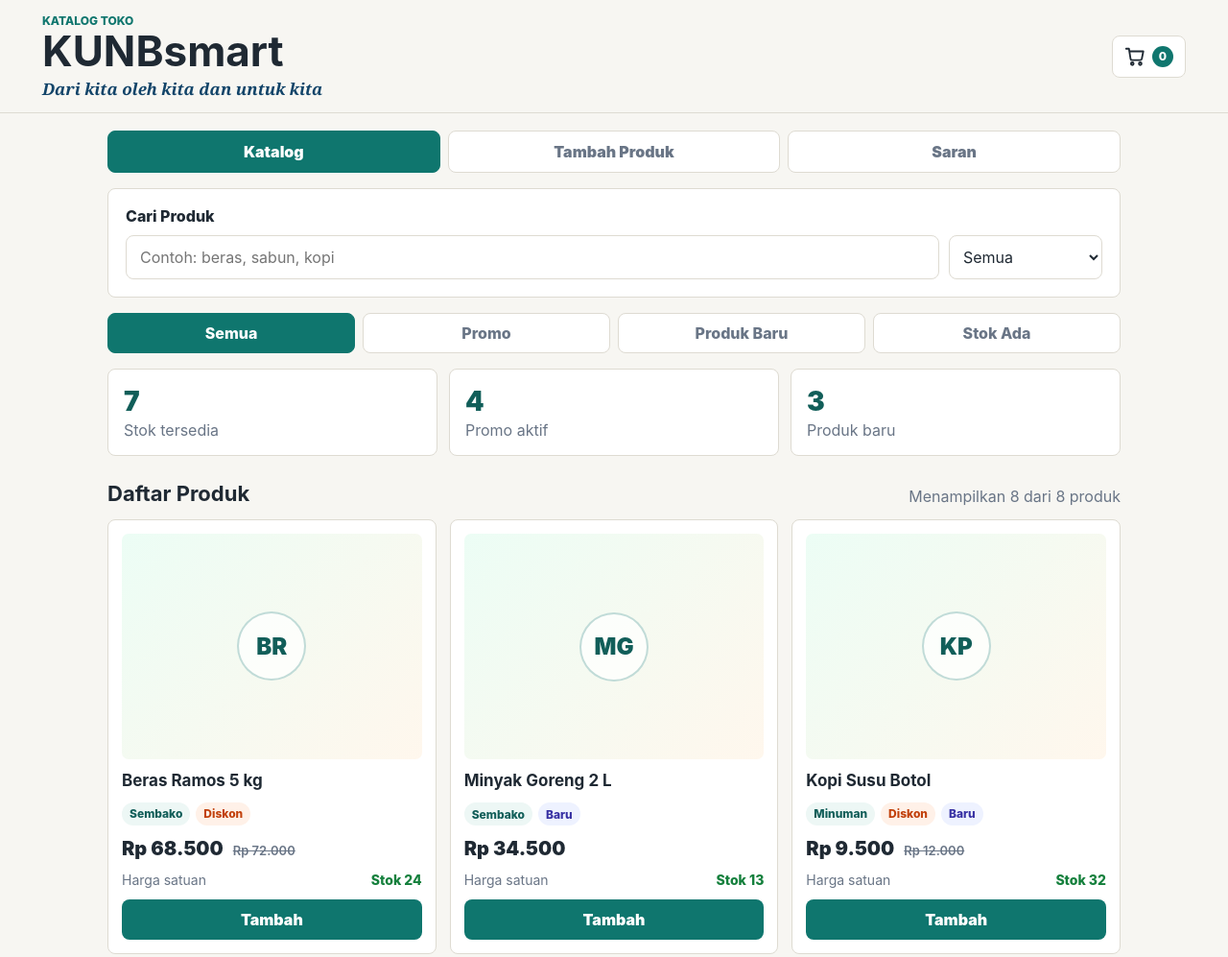
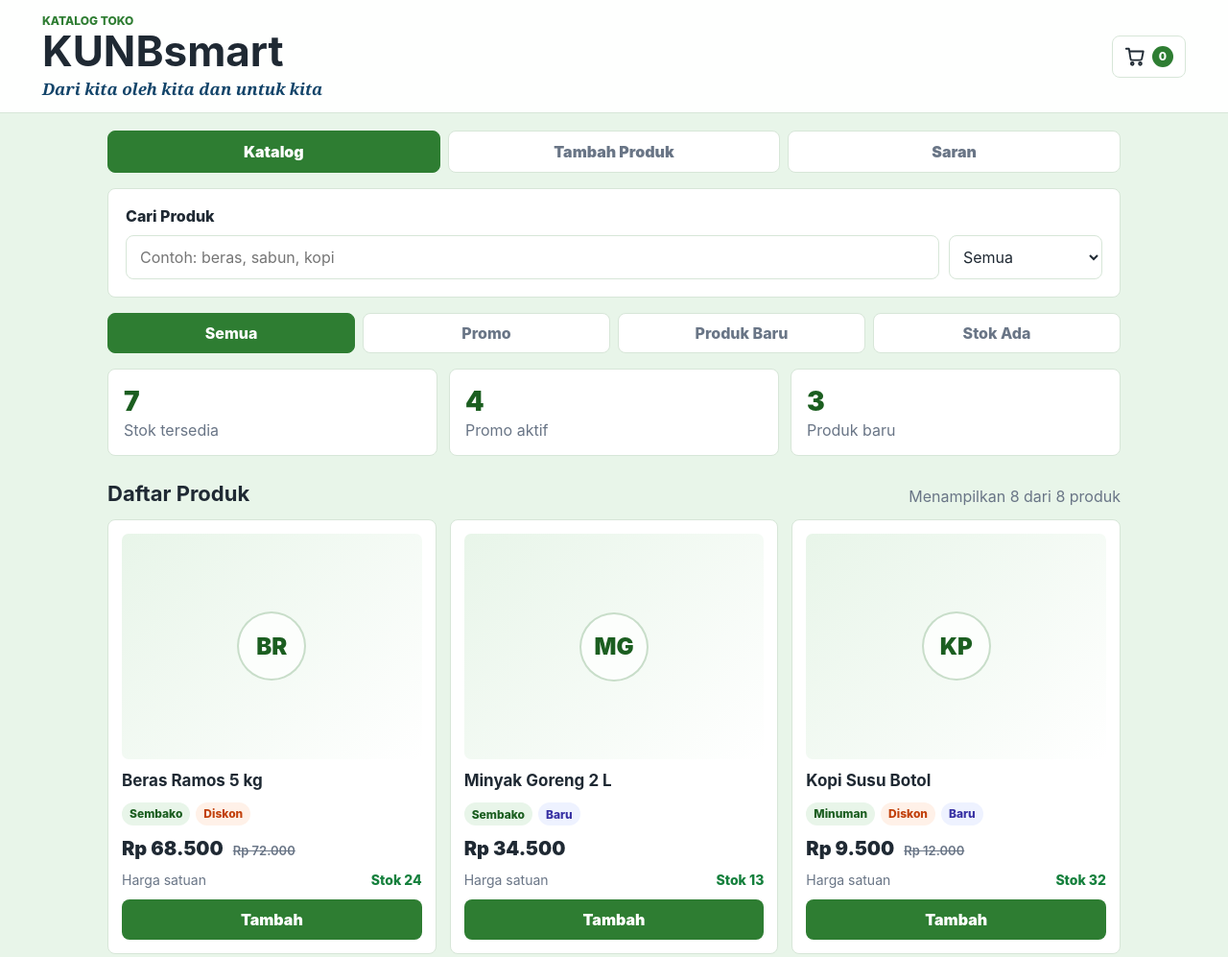
Before and after one commit to rerafandy23-sketch/KUNBsmart, a website: page index.html in a window 1280 px wide. Shown: the top 997 px of the page at 96% size. Drawn offline with Linux system fonts and the light colour scheme; no server answers.

Commit message:
Add files via upload

```diff
--- a/styles.css
+++ b/styles.css
@@ -1,12 +1,12 @@
 :root {
   color-scheme: light;
-  --bg: #f7f6f2;
+  --bg: #e8f5e9;
   --surface: #ffffff;
   --ink: #1f2933;
   --muted: #697586;
-  --line: #dedbd2;
-  --brand: #0f766e;
-  --brand-dark: #115e59;
+  --line: #d7e6d8;
+  --brand: #2e7d32;
+  --brand-dark: #1b5e20;
   --accent: #c2410c;
   --ok: #15803d;
   --warn: #b45309;
@@ -41,7 +41,7 @@ textarea {
   justify-content: space-between;
   gap: 16px;
   padding: 14px clamp(16px, 4vw, 44px);
-  background: rgba(247, 246, 242, 0.94);
+  background: rgba(255, 255, 255, 0.94);
   border-bottom: 1px solid var(--line);
   backdrop-filter: blur(14px);
 }
@@ -190,7 +190,7 @@ textarea {
   min-height: 46px;
   border: 1px solid var(--line);
   border-radius: 8px;
-  background: #fff;
+  background: #ffffff;
   color: var(--ink);
 }
 
@@ -373,7 +373,7 @@ textarea {
   padding: 12px;
   border: 1px solid var(--line);
   border-radius: 8px;
-  background: #fbfaf7;
+  background: #f5f5f5;
 }
 
 .suggestion-item strong,
@@ -401,7 +401,7 @@ textarea {
   place-items: center;
   aspect-ratio: 4 / 3;
   border-radius: 7px;
-  background: linear-gradient(135deg, #ecfdf5, #fff7ed);
+  background: linear-gradient(135deg, #e8f5e9, #ffffff);
 }
 
 .product-mark {
@@ -409,7 +409,7 @@ textarea {
   place-items: center;
   width: 72px;
   height: 72px;
-  border: 2px solid rgba(15, 118, 110, 0.25);
+  border: 2px solid rgba(46, 125, 50, 0.25);
   border-radius: 50%;
   background: rgba(255, 255, 255, 0.72);
   color: var(--brand-dark);
@@ -442,7 +442,7 @@ textarea {
   min-height: 24px;
   padding: 3px 8px;
   border-radius: 999px;
-  background: #edf7f5;
+  background: #e8f5e9;
   color: var(--brand-dark);
   font-size: 12px;
   font-weight: 800;
@@ -527,7 +527,7 @@ textarea {
   padding: 28px;
   border: 1px dashed var(--line);
   border-radius: 8px;
-  background: rgba(255, 255, 255, 0.5);
+  background: #f5f5f5;
   text-align: center;
   color: var(--muted);
 }
@@ -587,7 +587,7 @@ textarea {
   width: 44px;
   height: 44px;
   border-radius: 8px;
-  background: #ecfdf5;
+  background: #e8f5e9;
   color: var(--brand-dark);
   font-weight: 900;
 }
```
